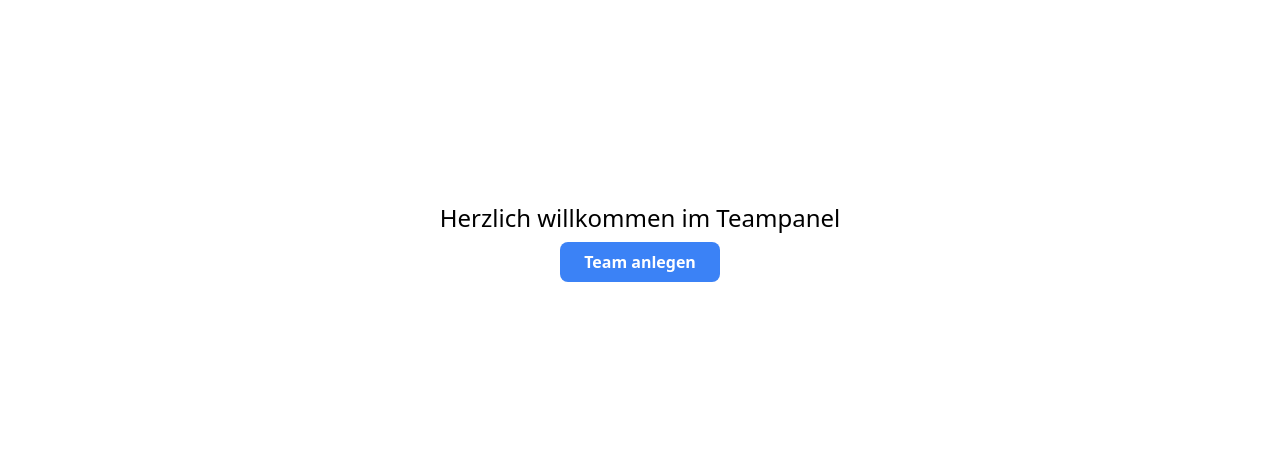
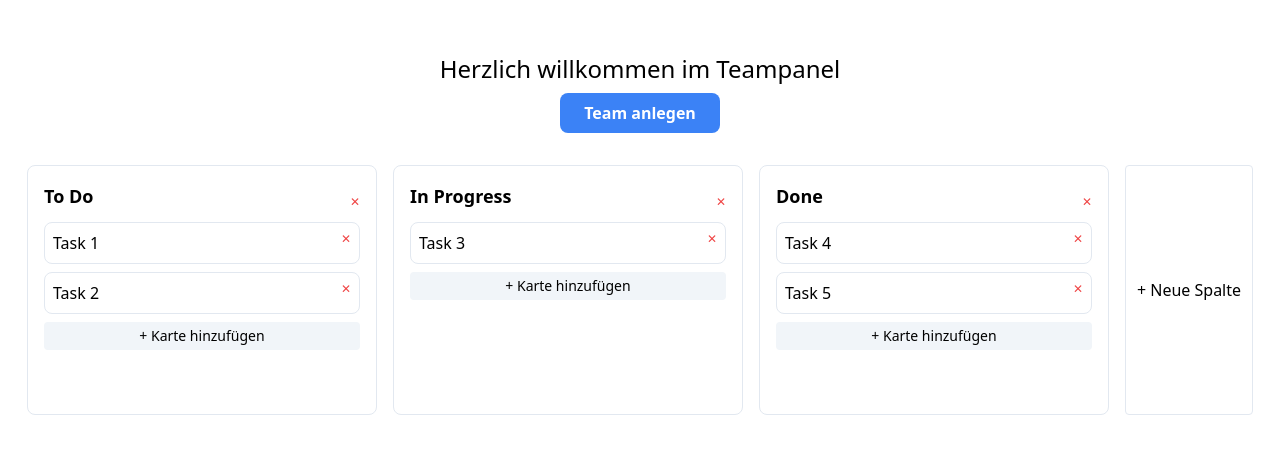
Before and after one commit to LorenzCoder/Minihackathon_3.0, a React (Vite) app in the folder frontend/TeamPanel-Frontend/: page /dashboard in a window 1280 px wide. Shown: the part 154-608 px from the top of the page. Built offline with nearby package versions, Linux system fonts and the light colour scheme.

Commit message:
Board hinzugefügt (noch ohne DB Anbindung)

```diff
--- a/frontend/TeamPanel-Frontend/package.json
+++ b/frontend/TeamPanel-Frontend/package.json
@@ -10,6 +10,7 @@
     "preview": "vite preview"
   },
   "dependencies": {
+    "@hello-pangea/dnd": "^18.0.1",
     "react": "^19.2.0",
     "react-dom": "^19.2.0",
     "react-router-dom": "^7.10.1"
--- /dev/null
+++ b/frontend/TeamPanel-Frontend/src/Components/Board.jsx
@@ -0,0 +1,177 @@
+import { useState } from "react";
+import { DragDropContext, Droppable, Draggable } from "@hello-pangea/dnd";
+
+const initialdata = {
+  columns: [
+    { id: "1", title: "To Do", cardIds: ["1", "2"] },
+    { id: "2", title: "In Progress", cardIds: ["3"] },
+    { id: "3", title: "Done", cardIds: ["4", "5"] },
+  ],
+  cards: [
+    { id: "1", content: "Task 1" },
+    { id: "2", content: "Task 2" },
+    { id: "3", content: "Task 3" },
+    { id: "4", content: "Task 4" },
+    { id: "5", content: "Task 5" },
+  ],
+};
+
+export default function Board() {
+  const [data, setData] = useState(initialdata);
+
+  const onDragEnd = (result) => {
+    const { destination, source, draggableId } = result;
+
+    if (!destination) return;
+
+    if (
+      destination.droppableId === source.droppableId &&
+      destination.index === source.index
+    )
+      return;
+
+    const startColumn = data.columns.find(
+      (col) => col.id === source.droppableId
+    );
+
+    const finishColumn = data.columns.find(
+      (col) => col.id === destination.droppableId
+    );
+
+    const sourceCardIds = Array.from(startColumn.cardIds);
+    sourceCardIds.splice(source.index, 1);
+
+    const destCardIds = Array.from(finishColumn.cardIds);
+    destCardIds.splice(destination.index, 0, draggableId);
+
+    const newColumns = data.columns.map((col) => {
+      if (col.id === startColumn.id) return { ...col, cardIds: sourceCardIds };
+      if (col.id === finishColumn.id) return { ...col, cardIds: destCardIds };
+      return col;
+    });
+
+    setData({ ...data, columns: newColumns });
+  };
+
+  return (
+    <div className="flex p-4">
+      <DragDropContext onDragEnd={onDragEnd}>
+        {data.columns.map((column) => (
+          <Droppable droppableId={column.id} key={column.id}>
+            {(provided, snapshot) => (
+              <div
+                {...provided.droppableProps}
+                ref={provided.innerRef}
+                className="flex flex-col w-[350px] p-4 m-2 border rounded-lg border-slate-200 min-h-[250px]"
+              >
+                <div className="sticky flex items-center justify-between">
+                  <h2 className="mb-3 text-lg font-bold">{column.title}</h2>
+                  <button
+                    className="float-right text-xs text-red-500"
+                    onClick={(e) => {
+                      e.stopPropagation();
+
+                      setData((prev) => ({
+                        ...prev,
+
+                        columns: prev.columns.filter(
+                          (col) => col.id !== column.id
+                        ),
+
+                        cards: prev.cards.filter(
+                          (c) => !column.cardIds.includes(c.id)
+                        ),
+                      }));
+                    }}
+                  >
+                    ✕
+                  </button>
+                </div>
+
+                {column.cardIds.map((cardId, index) => {
+                  const card = data.cards.find((c) => c.id === cardId);
+
+                  return (
+                    <Draggable draggableId={cardId} index={index} key={cardId}>
+                      {(provided) => (
+                        <div
+                          ref={provided.innerRef}
+                          {...provided.draggableProps}
+                          {...provided.dragHandleProps}
+                          className="items-center justify-center p-2 mb-2 bg-white border rounded-lg cursor-pointer border-slate-200 hover:bg-slate-100"
+                          style={{
+                            ...provided.draggableProps.style,
+                          }}
+                        >
+                          {card?.content}
+                          <button
+                            className="float-right text-xs text-red-500"
+                            onClick={() => {
+                              setData((prev) => ({
+                                ...prev,
+                                columns: prev.columns.map((col) => ({
+                                  ...col,
+                                  cardIds: col.cardIds.filter(
+                                    (id) => id !== cardId
+                                  ),
+                                })),
+                                cards: prev.cards.filter(
+                                  (c) => c.id !== cardId
+                                ),
+                              }));
+                            }}
+                          >
+                            ✕
+                          </button>
+                        </div>
+                      )}
+                    </Draggable>
+                  );
+                })}
+                {snapshot.isDraggingOver && provided.placeholder}
+
+                <button
+                  className="p-1 mb-3 text-sm rounded bg-slate-100 "
+                  onClick={() => {
+                    const content = prompt("Neue Karte eingeben:");
+                    if (!content) return;
+
+                    const newId = Date.now().toString();
+
+                    setData((prev) => ({
+                      ...prev,
+                      cards: [...prev.cards, { id: newId, content }],
+                      columns: prev.columns.map((col) =>
+                        col.id === column.id
+                          ? { ...col, cardIds: [...col.cardIds, newId] }
+                          : col
+                      ),
+                    }));
+                  }}
+                >
+                  + Karte hinzufügen
+                </button>
+              </div>
+            )}
+          </Droppable>
+        ))}
+      </DragDropContext>
+      <button
+        className="w-32 p-2 m-2 border rounded border-slate-200 min-w-32 "
+        onClick={() => {
+          const title = prompt("Name der neuen Spalte:");
+          if (!title) return;
+
+          const newId = Date.now().toString();
+
+          setData((prev) => ({
+            ...prev,
+            columns: [...prev.columns, { id: newId, title, cardIds: [] }],
+          }));
+        }}
+      >
+        + Neue Spalte
+      </button>
+    </div>
+  );
+}
--- a/frontend/TeamPanel-Frontend/src/Components/Dashboard.jsx
+++ b/frontend/TeamPanel-Frontend/src/Components/Dashboard.jsx
@@ -1,21 +1,13 @@
 import { useState } from "react";
+import Board from "./Board";
 
 export default function Dashboard() {
-  const [showAddTeamPanel, setShowAddTeamPanel] = useState(false);
-
   return (
     <div className="flex flex-col items-center justify-center w-full h-screen ">
       <h1 className="text-2xl">Herzlich willkommen im Teampanel</h1>
-      <button
-        onClick={() => setShowAddTeamPanel(true)}
-        className="px-6 py-2 m-2 font-bold text-white bg-blue-500 rounded-lg hover:bg-blue-700"
-      >
-        Team anlegen
-      </button>
 
-      {showAddTeamPanel && (
-        <AddTeamPanel onExit={() => setShowAddTeamPanel(false)} />
-      )}
+      <TeamInitialisation />
+      <Board />
     </div>
   );
 }
@@ -114,3 +106,22 @@ function AddTeamPanel({ onExit }) {
     </div>
   );
 }
+
+function TeamInitialisation() {
+  const [showAddTeamPanel, setShowAddTeamPanel] = useState(false);
+
+  return (
+    <>
+      <button
+        onClick={() => setShowAddTeamPanel(true)}
+        className="px-6 py-2 m-2 font-bold text-white bg-blue-500 rounded-lg hover:bg-blue-700"
+      >
+        Team anlegen
+      </button>
+
+      {showAddTeamPanel && (
+        <AddTeamPanel onExit={() => setShowAddTeamPanel(false)} />
+      )}
+    </>
+  );
+}
```
Also changed, not shown: 1 other file (tests, documents, lock files or other folders).
